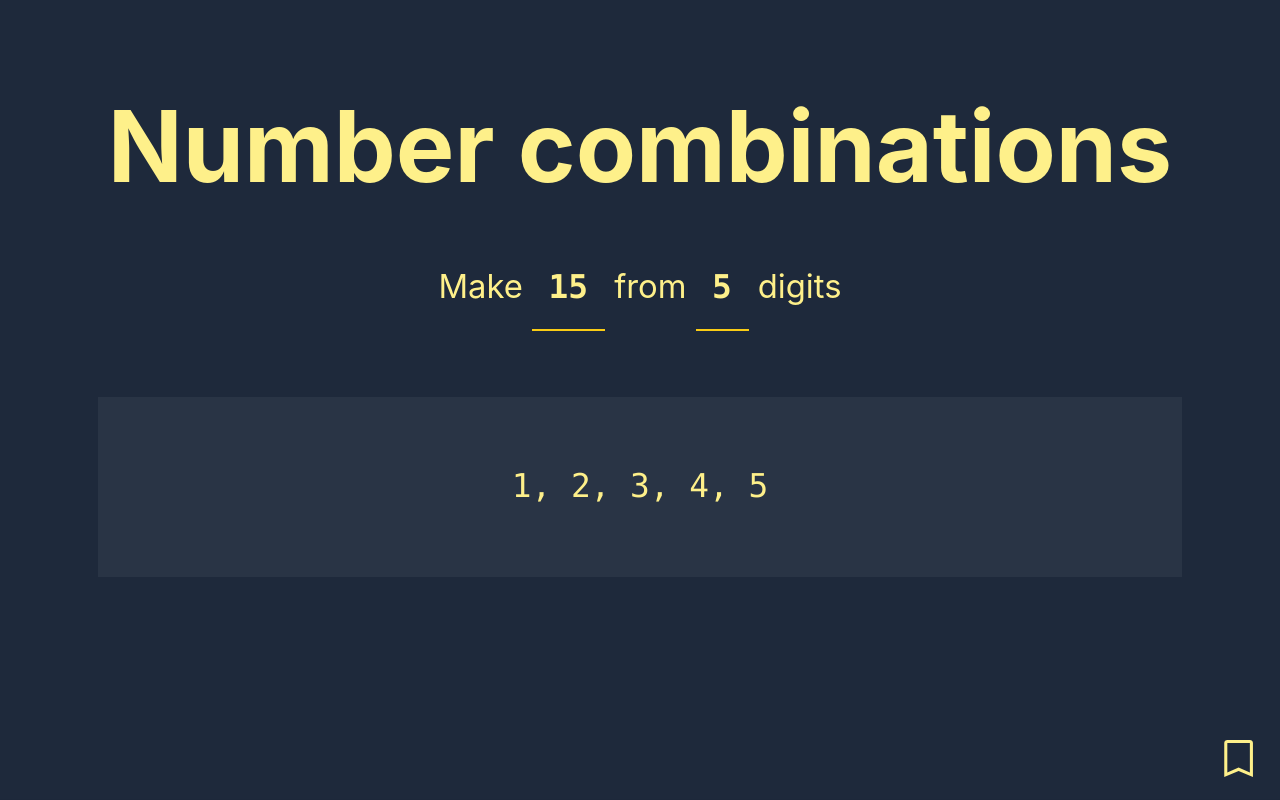
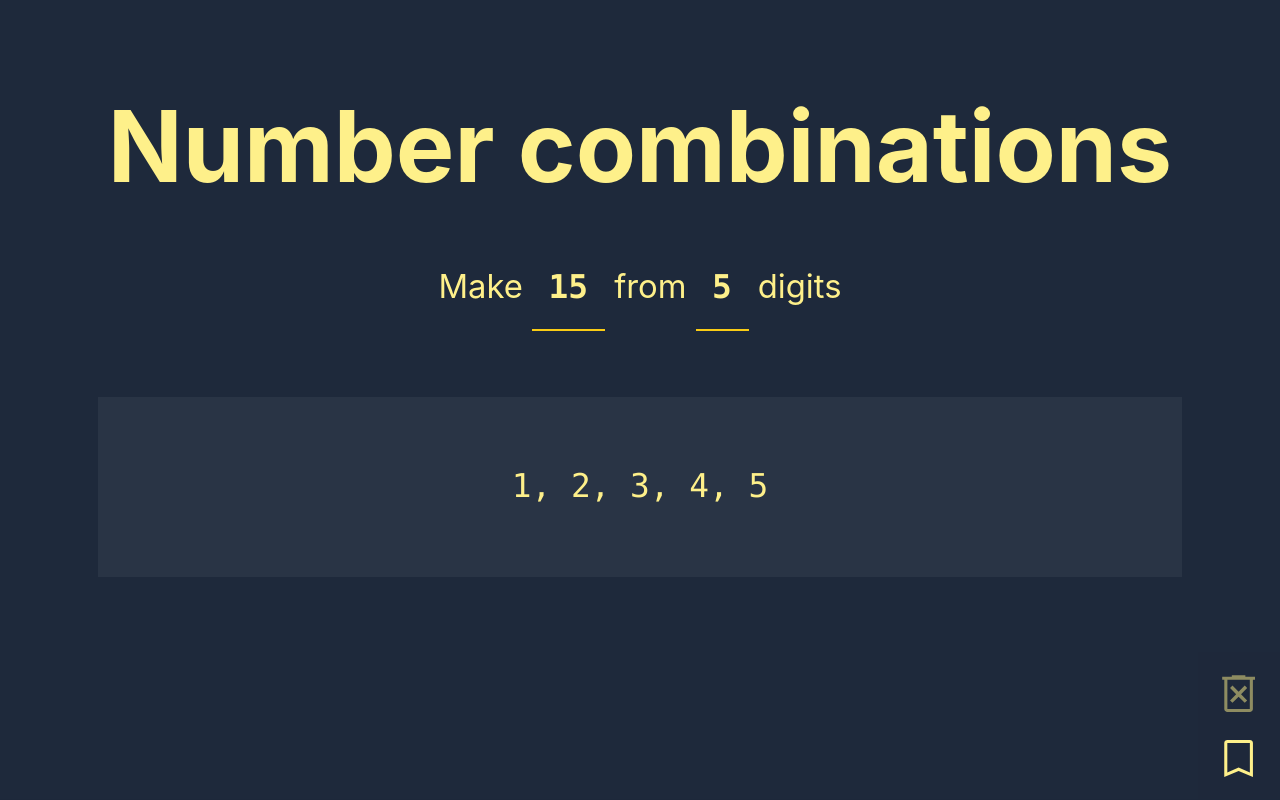
Before and after one commit to adrianosmond/number-combinations, a React (Vite) app: page / in a window 1280 px wide. Built offline with nearby package versions, Linux system fonts and the light colour scheme.

Commit message:
Tabs are animated

```diff
--- a/src/components/ActionButtons.tsx
+++ b/src/components/ActionButtons.tsx
@@ -10,32 +10,15 @@ type ActionButtonsProps = {
 };
 
 const ActionButtons = ({ isSearching, setSelectedTab }: ActionButtonsProps) => {
-  const { savedData, clearData } = useSavedDataContext();
-  const { saveSearch } = useSearchContext();
+  const { savedData, clearData, transitionItem } = useSavedDataContext();
+  const { saveSearch, results } = useSearchContext();
   const { setDestination, tabsRef } = useAnimationContext();
 
   return (
-    <div className="fixed bottom-8 md:bottom-2 right-2 flex flex-col gap-2">
-      {isSearching && (
+    <div className="fixed bottom-6 md:bottom-0 right-0 p-2 flex flex-col gap-2 bg-slate-800 bg-opacity-70">
       <button
-          onClick={() => {
-            const newTabId = saveSearch();
-            requestAnimationFrame(() => {
-              setDestination(tabsRef.current[newTabId]);
-            });
-          }}
-        >
-          <svg
-            xmlns="http://www.w3.org/2000/svg"
-            viewBox="0 -960 960 960"
-            className="w-6 h-6 fill-current"
-          >
-            <path d="M200-120v-665q0-24 18-42t42-18h440q24 0 42 18t18 42v665L480-240 200-120Zm60-91 220-93 220 93v-574H260v574Zm0-574h440-440Z" />
-          </svg>
-        </button>
-      )}
-      {savedData.length > 0 && (
-        <button
+        className="disabled:opacity-50"
+        disabled={savedData.length === 0}
         onClick={() => {
           clearData();
           setSelectedTab(SELECT_TARGET_KEY);
@@ -49,7 +32,25 @@ const ActionButtons = ({ isSearching, setSelectedTab }: ActionButtonsProps) => {
           <path d="m361-299 119-121 120 121 47-48-119-121 119-121-47-48-120 121-119-121-48 48 120 121-120 121 48 48ZM261-120q-24 0-42-18t-18-42v-570h-41v-60h188v-30h264v30h188v60h-41v570q0 24-18 42t-42 18H261Zm438-630H261v570h438v-570Zm-438 0v570-570Z" />
         </svg>
       </button>
-      )}
+      <button
+        className="disabled:opacity-50"
+        disabled={!isSearching || results.length === 0}
+        onClick={() => {
+          const newTabId = saveSearch();
+          requestAnimationFrame(() => {
+            setDestination(tabsRef.current[newTabId]);
+            transitionItem(newTabId);
+          });
+        }}
+      >
+        <svg
+          xmlns="http://www.w3.org/2000/svg"
+          viewBox="0 -960 960 960"
+          className="w-6 h-6 fill-current"
+        >
+          <path d="M200-120v-665q0-24 18-42t42-18h440q24 0 42 18t18 42v665L480-240 200-120Zm60-91 220-93 220 93v-574H260v574Zm0-574h440-440Z" />
+        </svg>
+      </button>
     </div>
   );
 };
--- a/src/components/TabBar.tsx
+++ b/src/components/TabBar.tsx
@@ -1,5 +1,5 @@
 import classNames from 'classnames';
-import { Dispatch, SetStateAction } from 'react';
+import { CSSProperties, Dispatch, SetStateAction } from 'react';
 import { useSavedDataContext } from '../contexts/SavedDataContext';
 import { useSearchContext } from '../contexts/SearchContext';
 import { SELECT_TARGET_KEY } from './Tabs';
@@ -19,9 +19,11 @@ const TabBar = ({ isSearching, selectedTab, setSelectedTab }: TabBarProps) => {
     addCombinationsToItem,
     removeItem,
     renameItem,
+    transitionItem,
   } = useSavedDataContext();
   const { results } = useSearchContext();
   const { setDestination, tabsRef } = useAnimationContext();
+  const transitioningTab = savedData.find((tab) => tab.isTransitioning);
 
   return (
     <div
@@ -43,7 +45,24 @@ const TabBar = ({ isSearching, selectedTab, setSelectedTab }: TabBarProps) => {
         Search
       </button>
       {savedData.map((tab) => (
-        <div className="flex gap-1 whitespace-nowrap" key={tab.id}>
+        <div
+          className={classNames({
+            'flex gap-1 whitespace-nowrap duration-300': true,
+            'translate-y-10': tab.isTransitioning,
+            'translate-y-0': !tab.isTransitioning,
+            'transition-none':
+              transitioningTab && transitioningTab.id !== tab.id,
+          })}
+          key={tab.id}
+          style={
+            transitioningTab && transitioningTab.id !== tab.id
+              ? ({
+                  '--tw-translate-x':
+                    transitioningTab.name.length === 8 ? `-4.8rem` : '-5.5rem',
+                } as CSSProperties)
+              : {}
+          }
+        >
           <button
             ref={(node) => {
               tabsRef.current[tab.id] = node;
@@ -87,10 +106,13 @@ const TabBar = ({ isSearching, selectedTab, setSelectedTab }: TabBarProps) => {
           ) : (
             <button
               onClick={() => {
-                removeItem(tab.id);
+                transitionItem(tab.id);
                 if (selectedTab === tab.id) {
                   setSelectedTab(SELECT_TARGET_KEY);
                 }
+                setTimeout(() => {
+                  removeItem(tab.id);
+                }, 300);
               }}
             >
               <svg
--- a/src/contexts/SavedDataContext.tsx
+++ b/src/contexts/SavedDataContext.tsx
@@ -17,6 +17,7 @@ export type FilteredCombinations = {
 export type Item = {
   name: string;
   id: string;
+  isTransitioning: boolean;
   state: FilteredCombinations[];
 };
 export type SavedData = Item[];
@@ -30,6 +31,7 @@ const SavedDataContext = createContext<{
   createItem: (name: string, combinations: SearchResults) => string;
   removeItem: (itemId: string) => void;
   renameItem: (itemId: string, newName: string) => void;
+  transitionItem: (itemId: string) => void;
   canAddCombinationsToItem: (
     itemId: string,
     combinations: SearchResults,
@@ -43,6 +45,7 @@ const SavedDataContext = createContext<{
   createItem: () => '',
   removeItem: () => {},
   renameItem: () => {},
+  transitionItem: () => {},
   canAddCombinationsToItem: () => true,
   addCombinationsToItem: () => {},
   hideCombination: () => {},
@@ -73,6 +76,7 @@ export const SavedDataProvider = ({ children }: SavedDataProviderProps) => {
         {
           name,
           id,
+          isTransitioning: true,
           state: combinations.map((c) => ({
             isHidden: false,
             combination: c,
@@ -96,6 +100,19 @@ export const SavedDataProvider = ({ children }: SavedDataProviderProps) => {
           ? {
               ...item,
               name: newName,
+            }
+          : item,
+      ),
+    );
+  }, []);
+
+  const transitionItem = useCallback((itemId: string) => {
+    setSavedData((s) =>
+      s.map((item) =>
+        item.id === itemId
+          ? {
+              ...item,
+              isTransitioning: !item.isTransitioning,
             }
           : item,
       ),
@@ -192,6 +209,7 @@ export const SavedDataProvider = ({ children }: SavedDataProviderProps) => {
       createItem,
       removeItem,
       renameItem,
+      transitionItem,
       canAddCombinationsToItem,
       addCombinationsToItem,
       hideCombination,
@@ -203,6 +221,7 @@ export const SavedDataProvider = ({ children }: SavedDataProviderProps) => {
       createItem,
       removeItem,
       renameItem,
+      transitionItem,
       canAddCombinationsToItem,
       addCombinationsToItem,
       hideCombination,
```
Lines whose indentation alone changed are shown as unchanged.
